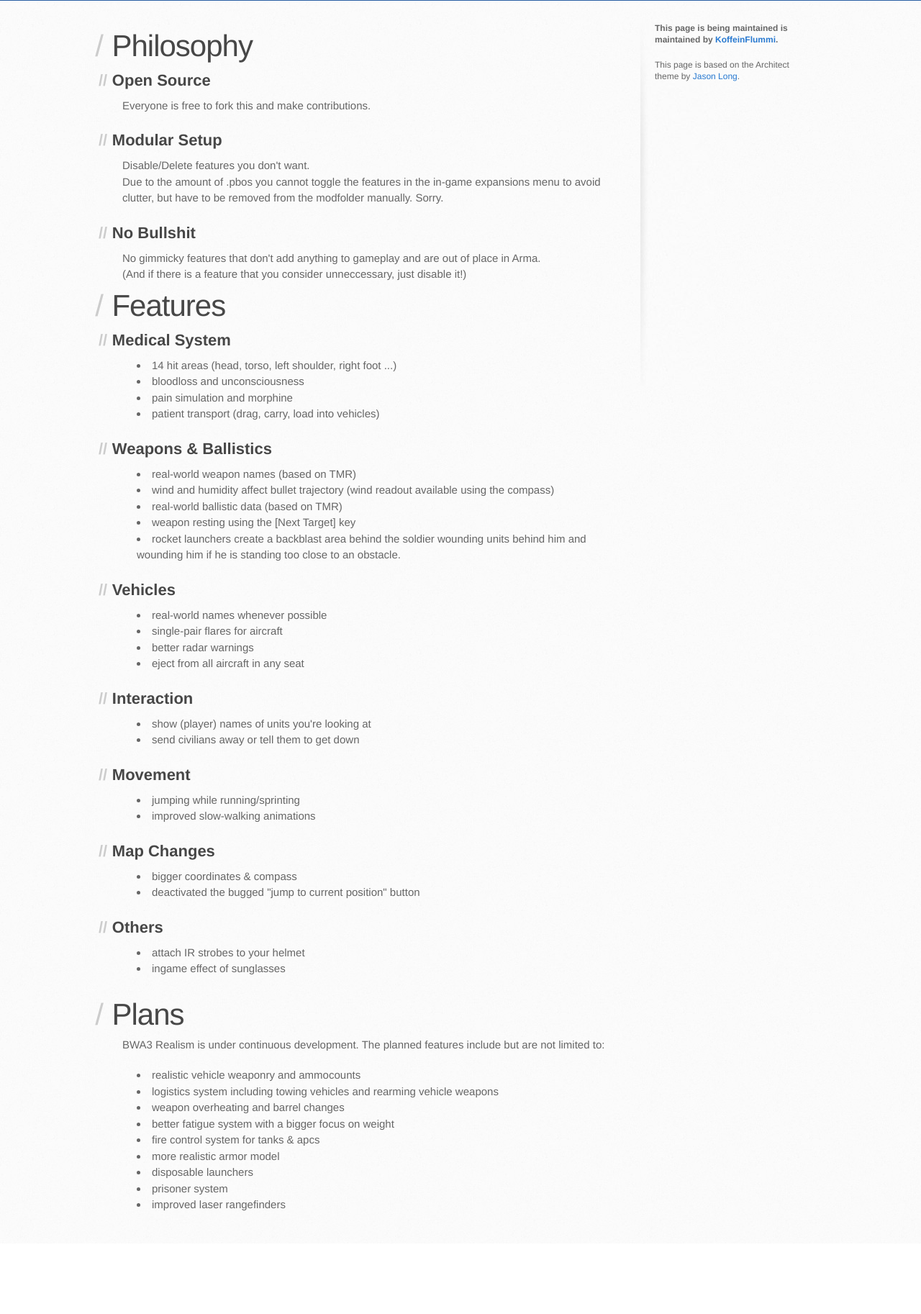
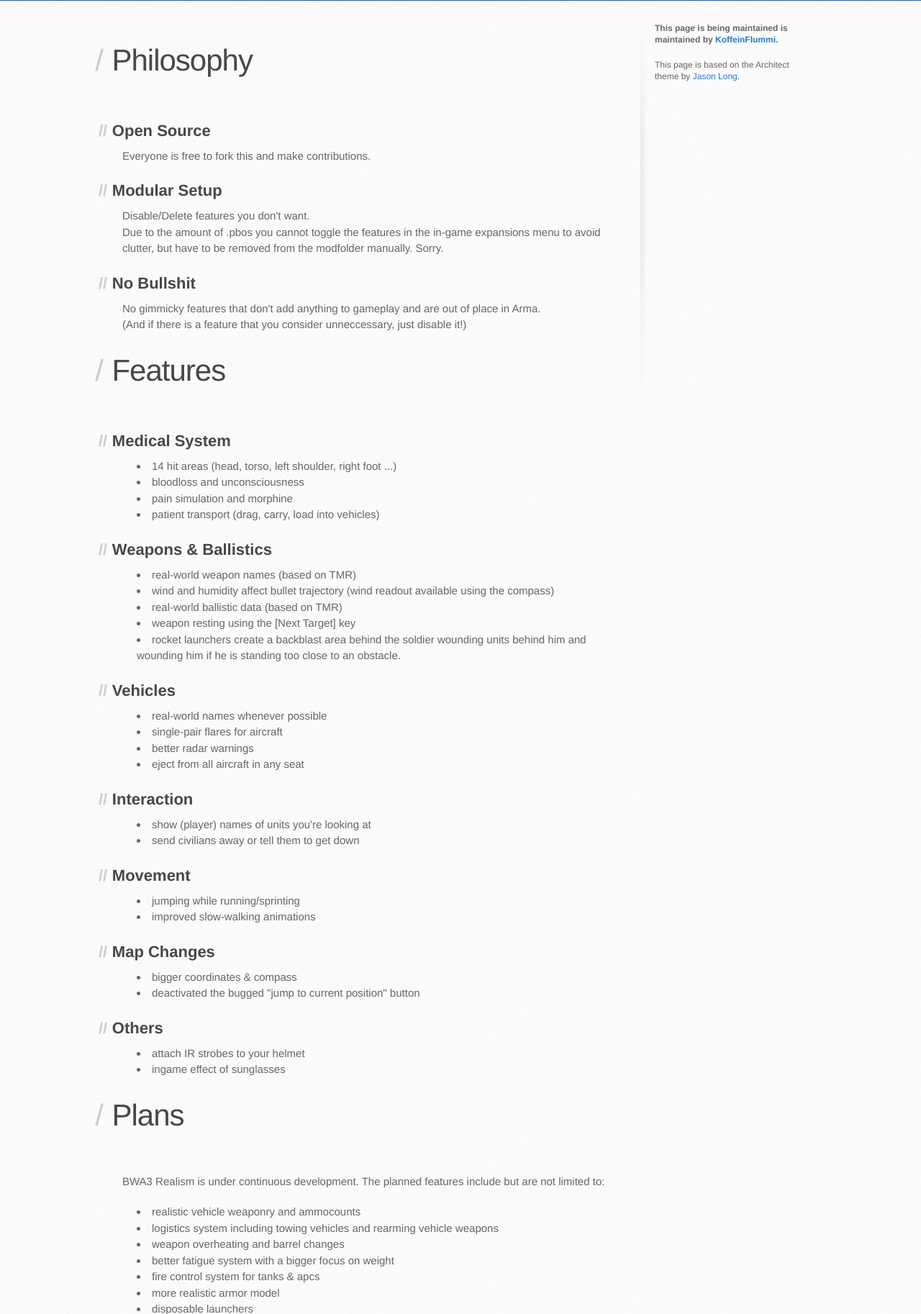
Before and after one commit to KoffeinFlummi/AGM, a PHP site: page / in a window 1280 px wide. Shown: the part 294-2120 px from the top of the page at 72% size. Before the commit the page ends 1977 px from the top, so only its background shows below. Run offline with PHP 8.4, Linux system fonts and the light colour scheme; some libraries are stand-ins or nearby versions.

Commit message:
Update stylesheet.css

```diff
--- a/stylesheets/stylesheet.css
+++ b/stylesheets/stylesheet.css
@@ -230,6 +230,8 @@ form {
 /* GENERAL ELEMENT TYPE STYLES */
 
 #main-content h1 {
+  margin-top: 20px;
+  margin-bottom: 50px;
   font-family: 'Helvetica Neue', Helvetica, Arial, serif;
   font-size: 2.8em;
   letter-spacing: -1px;
```
